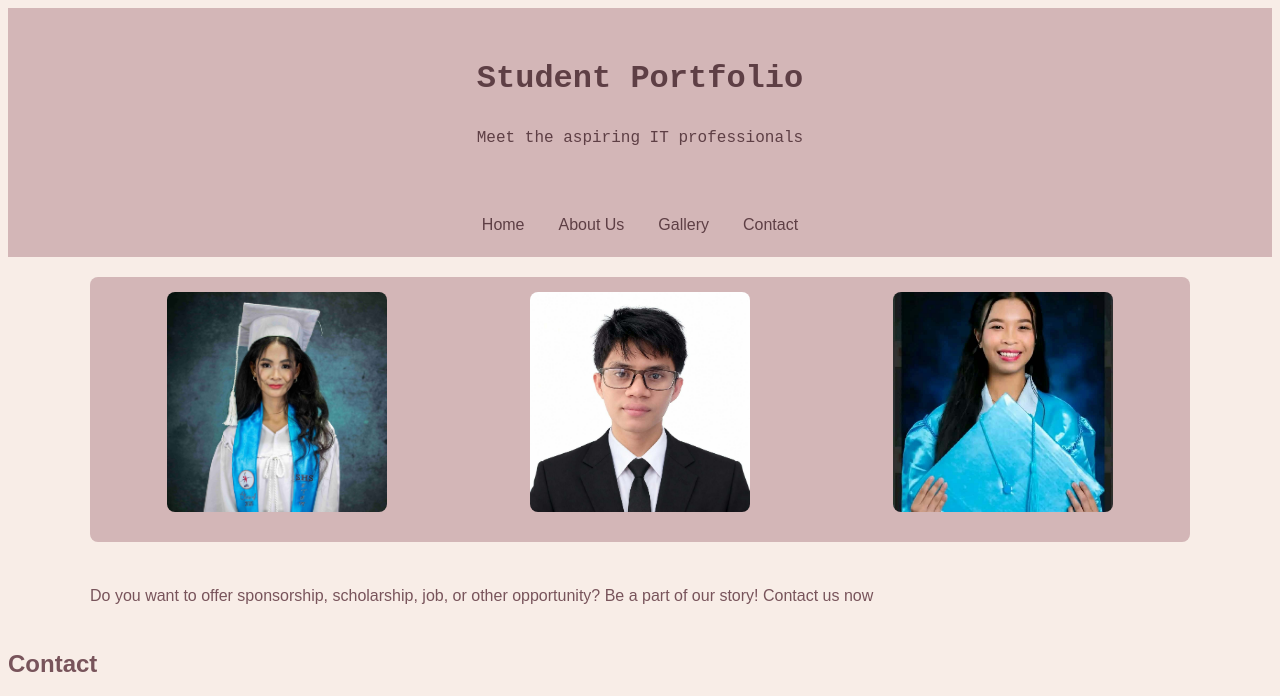
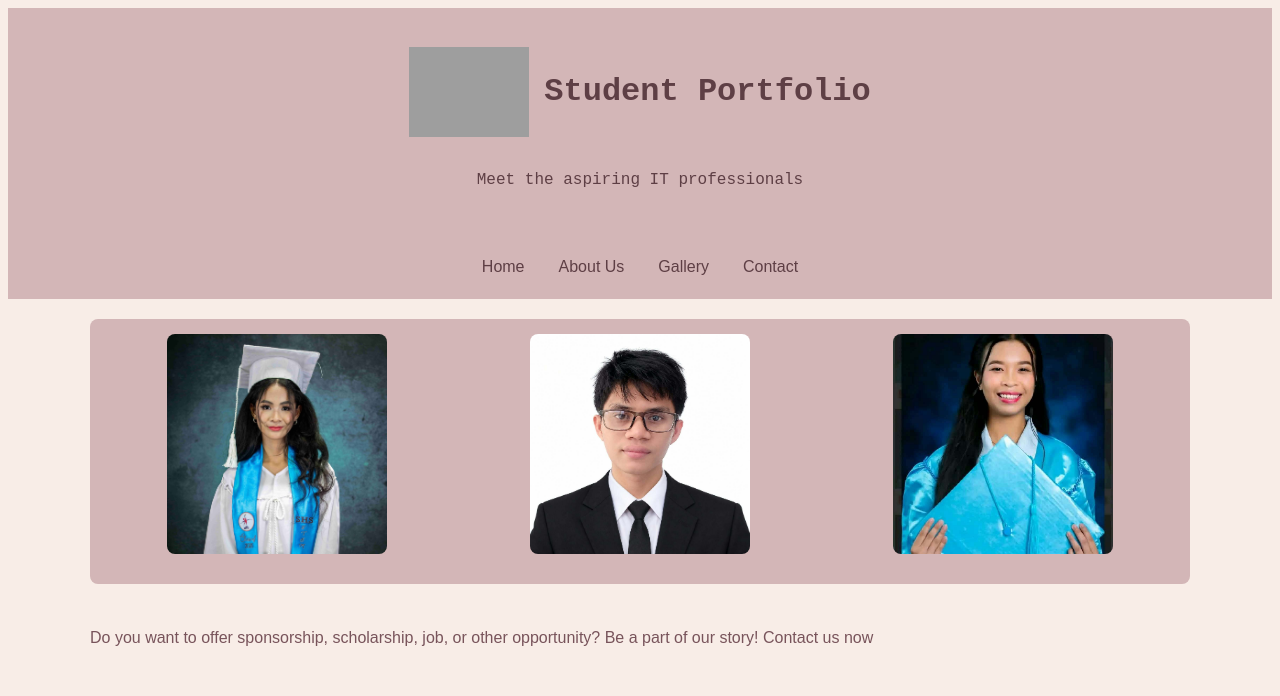
Before and after one commit to ladydeiann-collab/it111-project, a plain HTML site: page contact.html in a window 1280 px wide. Shown: the top 696 px of the page. Drawn offline with Linux system fonts and the light colour scheme; grey boxes are pictures that could not be loaded.

Commit message:
Update contact.html

```diff
--- a/contact.html
+++ b/contact.html
@@ -4,11 +4,15 @@
         <meta charset="UTF-8">
         <meta name="viewport" content="width=device-width,initial-scale=1.0">
         <title>Student Portfolio</title>
+        <link rel="icon" type="image/png" href="img/logo.png">
         <link rel="stylesheet" href="./style.css">
     </head>
     <body>
         <header>
+            <div class="brand">
+            <img src="img/logo.png" alt="Logo" class="logo">
             <h1>Student Portfolio</h1>
+            </div>
             <p>Meet the aspiring IT professionals</p>
         </header>
 
```
